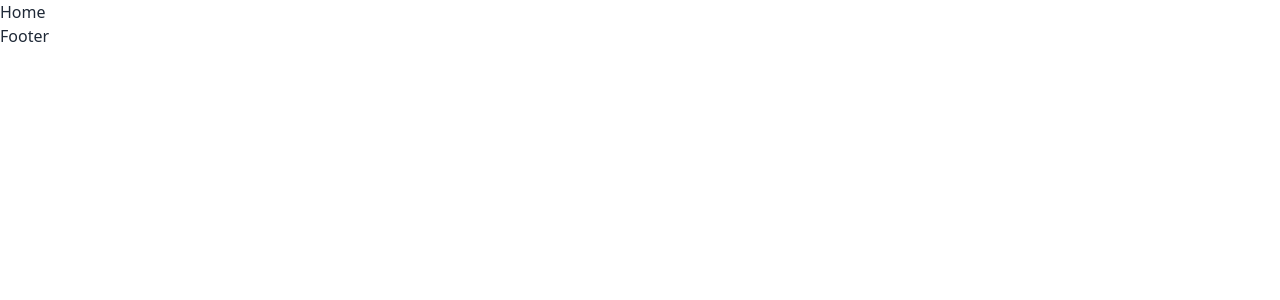
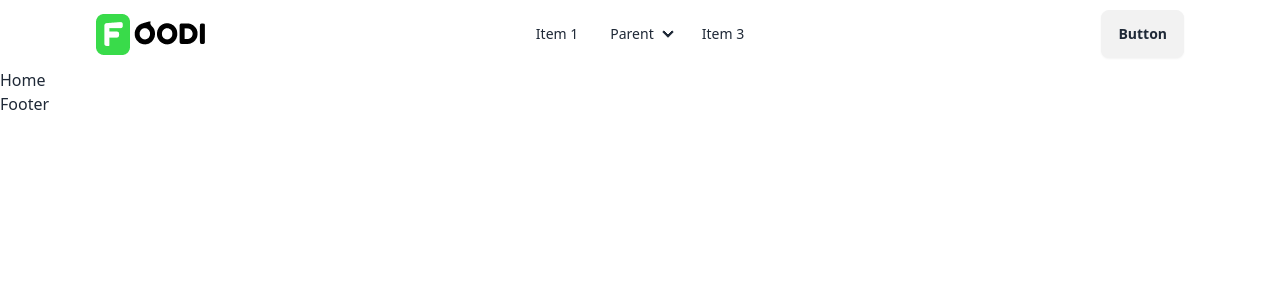
Before and after one commit to rom4nz/restaurant-site-mern-stack, a React (Vite) app in the folder nscafe-client/: page / in a window 1280 px wide. Shown: the top 300 px of the page. Built offline with nearby package versions, Linux system fonts and the light colour scheme.

Commit message:
add logo

```diff
--- a/nscafe-client/src/components/Navbar.jsx
+++ b/nscafe-client/src/components/Navbar.jsx
@@ -1,11 +1,65 @@
 import React from 'react'
+import logo from '/logo.png'
 
 const Navbar = () => {
-  return (
-    <div>
-
-    </div>
-  )
+    return (
+        <header className="max-w-screen-2xl container mx-auto">
+            <div className="navbar xl:px-24">
+                <div className="navbar-start">
+                    <div className="dropdown">
+                        <div tabIndex={0} role="button" className="btn btn-ghost lg:hidden">
+                            <svg
+                                xmlns="http://www.w3.org/2000/svg"
+                                className="h-5 w-5"
+                                fill="none"
+                                viewBox="0 0 24 24"
+                                stroke="currentColor">
+                                <path
+                                    strokeLinecap="round"
+                                    strokeLinejoin="round"
+                                    strokeWidth="2"
+                                    d="M4 6h16M4 12h8m-8 6h16" />
+                            </svg>
+                        </div>
+                        <ul
+                            tabIndex={0}
+                            className="menu menu-sm dropdown-content bg-base-100 rounded-box z-[1] mt-3 w-52 p-2 shadow">
+                            <li><a>Item 1</a></li>
+                            <li>
+                                <a>Parent</a>
+                                <ul className="p-2">
+                                    <li><a>Submenu 1</a></li>
+                                    <li><a>Submenu 2</a></li>
+                                </ul>
+                            </li>
+                            <li><a>Item 3</a></li>
+                        </ul>
+                    </div>
+                    <a href="/">
+                        <img src={logo} alt="Logo" />
+                    </a>
+                </div>
+                <div className="navbar-center hidden lg:flex">
+                    <ul className="menu menu-horizontal px-1">
+                        <li><a>Item 1</a></li>
+                        <li>
+                            <details>
+                                <summary>Parent</summary>
+                                <ul className="p-2">
+                                    <li><a>Submenu 1</a></li>
+                                    <li><a>Submenu 2</a></li>
+                                </ul>
+                            </details>
+                        </li>
+                        <li><a>Item 3</a></li>
+                    </ul>
+                </div>
+                <div className="navbar-end">
+                    <a className="btn">Button</a>
+                </div>
+            </div>
+        </header>
+    )
 }
 
 export default Navbar
```
Also changed, not shown: nscafe-client/public/logo.png (added).
